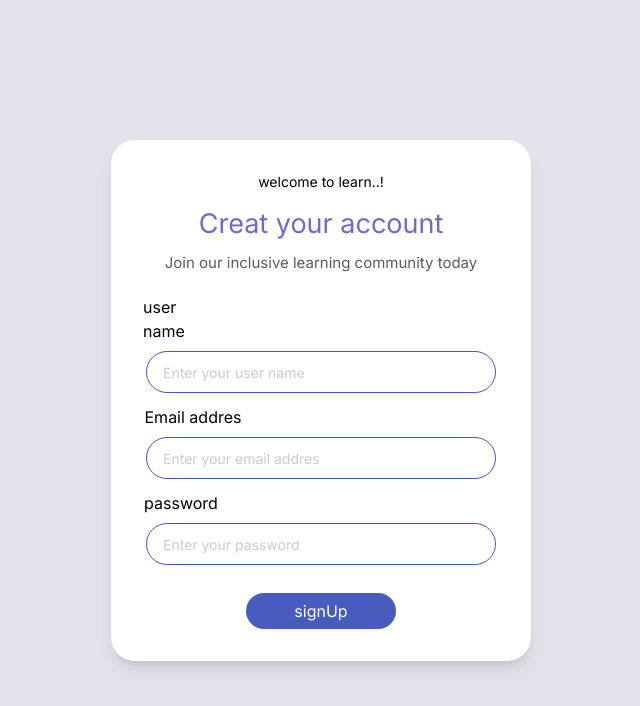
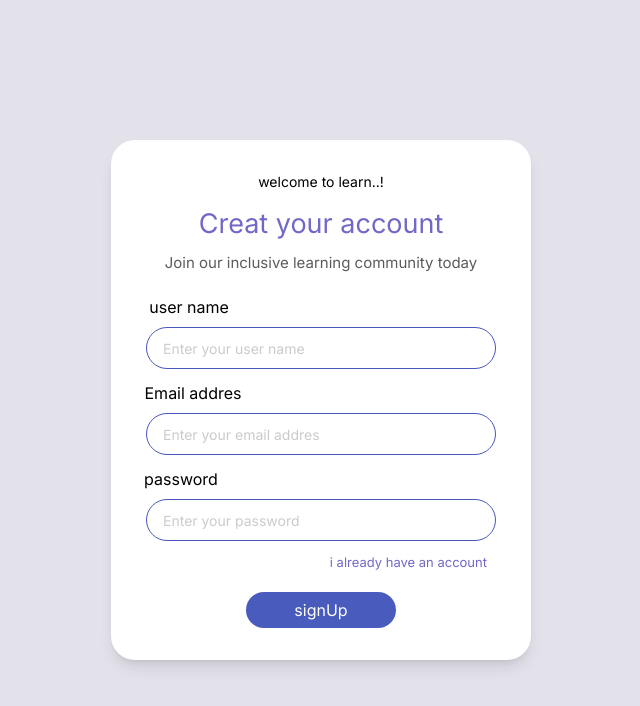
Before and after one commit to seera-repo/FRONT-END-PFE-, a React (Vite) app: page /Signup in a window 1280 px wide. Shown: the top 706 px of the page, without its empty margins (319-959 px from the left). Built offline with nearby package versions, Linux system fonts and the light colour scheme.

Commit message:
add creat account and i already add account

```diff
--- a/src/pages/Login.tsx
+++ b/src/pages/Login.tsx
@@ -1,8 +1,9 @@
 import {useState} from "react";
-import image from "../images/photo4.svg"
+import {useNavigate} from "react-router-dom"
 import photos from"../images/photo2.svg"
+
 const Login = () => {
-
+const navigate = useNavigate()
   const [email, setEmail] = useState("");
   const [password, setPassword] = useState("");
   const [error, setError] = useState("");
@@ -66,9 +67,12 @@ const Login = () => {
           {error && (
            <p className="text-red-500 text-sm mt-3 text-center">{error}</p>
             )}
+            <p onClick={() => navigate('/Signup')}
+             className="text-[14px] hover:underline mt-3 text-right w-full cursor-pointer pr-3 text-[#7268C7]">Creat account
+            </p>
          <button
          onClick={handleLogin}
-         className="text-white rounded-full px-4 py-1.5 bg-[#495CBD] w-[180px] block mt-10 flex items-center justify-center hover:opacity-80 transition">Login</ button>
+         className="text-white rounded-full px-4 py-1.5 bg-[#495CBD] w-[180px] block mt-5 flex items-center justify-center hover:opacity-80 transition">Login</ button>
 
       </div>
     </div>
--- a/src/pages/SignUp.tsx
+++ b/src/pages/SignUp.tsx
@@ -1,10 +1,12 @@
 import {useState} from "react";
 import photos from"../images/photo2.svg"
+import { useNavigate } from "react-router-dom";
 const signup = () => {
   const [email, setEmail] = useState("");
   const [password, setPassword] = useState("");
   const [name, setName] = useState("");
   const [error, setError] = useState("");
+  const navigate = useNavigate()
 
   const handleLogin = async () => {
     setError("");
@@ -39,7 +41,7 @@ const signup = () => {
 
          <p className="text-[#5B5B5B] mt-2 mb-5  text-[15px] flex items-center justify-center"> Join our inclusive learning community today </p>
 
-         <h1 className="mr-70 mb-2">user name</h1>
+         <h1 className="mr-66 mb-2">user name</h1>
          <input
          type="text"
          placeholder="Enter your user name"
@@ -66,12 +68,14 @@ const signup = () => {
             </span>
           </div>
           {error && (
-  <p className="text-red-500 text-sm mt-3 text-center">{error}</p>
-)}
-
+         <p className="text-red-500 text-sm mt-3 text-center">{error}</p>
+         )}
+          <h1
+          onClick={() => navigate('/Login')} className="text-[13px] text-[#7268C7] hover:underline mt-3 text-right w-full cursor-pointer pr-3">
+            i already have an account</h1>
          <button
          onClick={handleLogin}
-         className="text-white rounded-full px-4 py-1.5 bg-[#495CBD] w-[150px] block mt-7  hover:opacity-80 transition items-center justify-center flex ">signUp</ button>
+         className="text-white rounded-full px-4 py-1.5 bg-[#495CBD] w-[150px] block mt-5  hover:opacity-80 transition items-center justify-center flex ">signUp</ button>
         </div>
       </div>
      </div>
```
Also changed, not shown: 1 other file (tests, documents, lock files or other folders).
